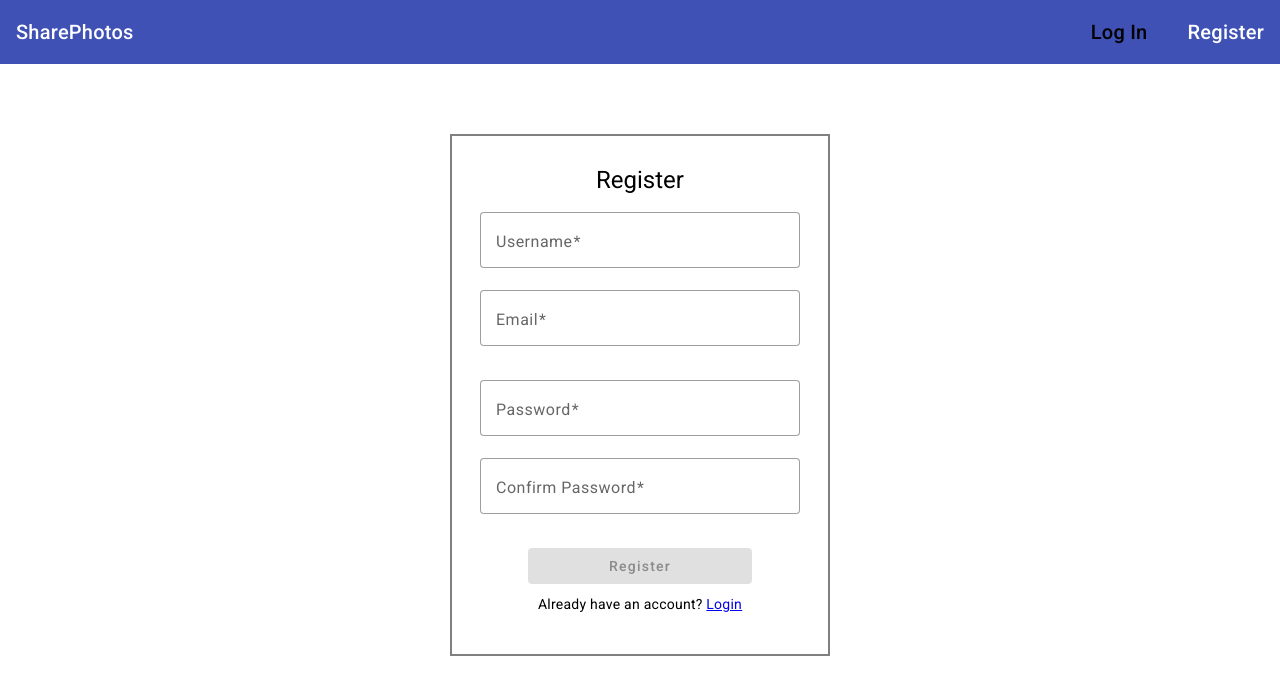
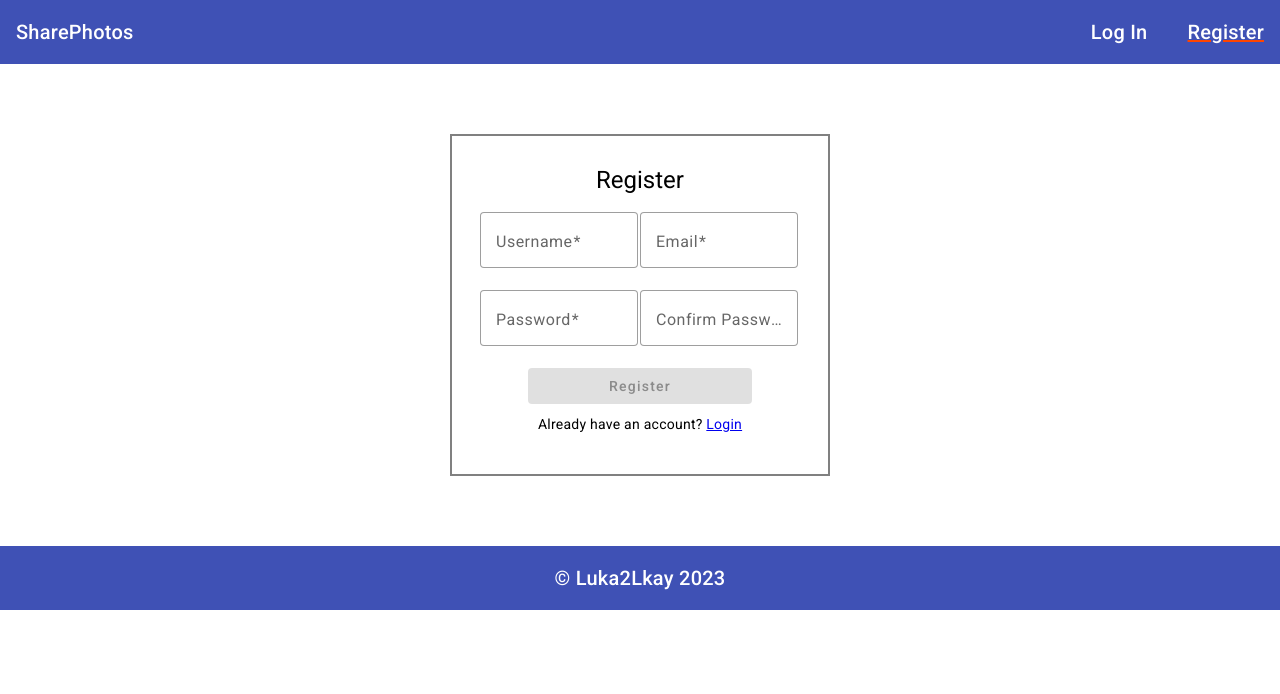
Before and after one commit to Luka2Lkay/photo-sharing-frontEnd, an Angular app: page /register in a window 1280 px wide. Shown: the top 694 px of the page. Built offline with nearby package versions, Linux system fonts and the light colour scheme.

Commit message:
addv footer

```diff
--- a/src/app/app.module.ts
+++ b/src/app/app.module.ts
@@ -17,11 +17,13 @@ import { LoginComponent } from './login/login.component';
 import { RegisterComponent } from './register/register.component';
 import { DashboardComponent } from './dashboard/dashboard.component';
 import { DashboardNavBarComponent } from './dashboard-nav-bar/dashboard-nav-bar.component';
+import { FooterComponent } from './footer/footer.component';
 
 @NgModule({
   declarations: [
     AppComponent,
     NavbarComponent,
+    FooterComponent,
     LoginComponent,
     RegisterComponent,
     DashboardComponent,
--- a/src/app/dashboard/dashboard.component.html
+++ b/src/app/dashboard/dashboard.component.html
@@ -1,2 +1,3 @@
 <app-dashboard-nav-bar></app-dashboard-nav-bar>
 <p>dashboard works!</p>
+<app-footer></app-footer>
--- a/src/app/footer/footer.component.css
+++ b/src/app/footer/footer.component.css
@@ -0,0 +1,3 @@
+p {
+    margin: 0 auto;
+}
--- a/src/app/footer/footer.component.html
+++ b/src/app/footer/footer.component.html
@@ -1 +1,3 @@
-<p>footer works!</p>
+<mat-toolbar color="primary">
+    <p>&copy; Luka2Lkay 2023</p>
+</mat-toolbar>
--- a/src/app/footer/footer.component.ts
+++ b/src/app/footer/footer.component.ts
@@ -2,8 +2,6 @@ import { Component } from '@angular/core';
 
 @Component({
   selector: 'app-footer',
-  standalone: true,
-  imports: [],
   templateUrl: './footer.component.html',
   styleUrl: './footer.component.css'
 })
--- a/src/app/login/login.component.html
+++ b/src/app/login/login.component.html
@@ -16,3 +16,4 @@
         </div>
     </form>
 </div>
+<app-footer></app-footer>
--- a/src/app/navbar/navbar.component.css
+++ b/src/app/navbar/navbar.component.css
@@ -10,9 +10,10 @@
 a {
     cursor: pointer;
     text-decoration: none;
-    color: #000;
+    color: #fff;
 }
 
 .active {
-    color: #fff
+    text-decoration: underline;
+    text-decoration-color: orangered;
 }
--- a/src/app/register/register.component.css
+++ b/src/app/register/register.component.css
@@ -13,6 +13,11 @@ form {
     margin-left: 15%;
   }
 
+  .row {
+    display: flex;
+    column-gap: 2px;
+  }
+
   .container {
     border: 2px solid gray;
     width: 25%;
--- a/src/app/register/register.component.html
+++ b/src/app/register/register.component.html
@@ -3,7 +3,7 @@
     <h1 style="text-align: center;">Register</h1>
     <form [formGroup]="registrationForm" (ngSubmit)="register()">
         <div mat-dialog-content class="content">
-
+            <div class="row">
                 <mat-form-field id="username" appearance="outline">
                     <mat-label for="username">Username</mat-label>
                     <input matInput formControlName="username">
@@ -13,6 +13,9 @@
                     <input matInput formControlName="email" type="email">
                 </mat-form-field>
                 <p>{{invalidEmail}}</p>
+            </div>
+
+            <div class="row">
                 <mat-form-field id="password" appearance="outline">
                     <mat-label for="password">Password</mat-label>
                     <input matInput formControlName="password" type="password">
@@ -22,9 +25,13 @@
                     <input matInput formControlName="confirmPassword" type="password">
                 </mat-form-field>
                 <p>{{notPasswordMatch}}</p>
+            </div>
+
+
             <button type="submit" mat-raised-button [disabled]="!registrationForm.valid" color="accent"
                 class="register-btn">Register</button>
             <p class="login-text">Already have an account? <a routerLink="/login">Login</a></p>
         </div>
     </form>
 </div>
+<app-footer></app-footer>
```
Lines whose indentation alone changed are shown as unchanged.
